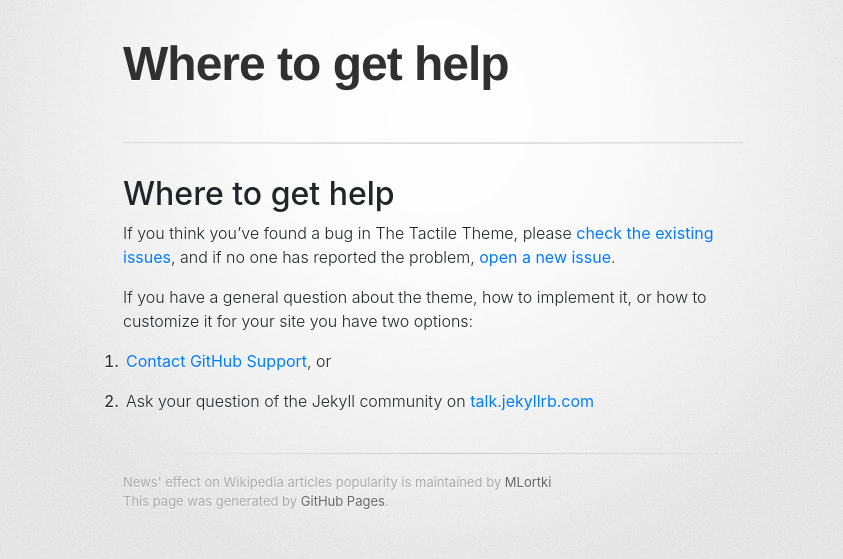
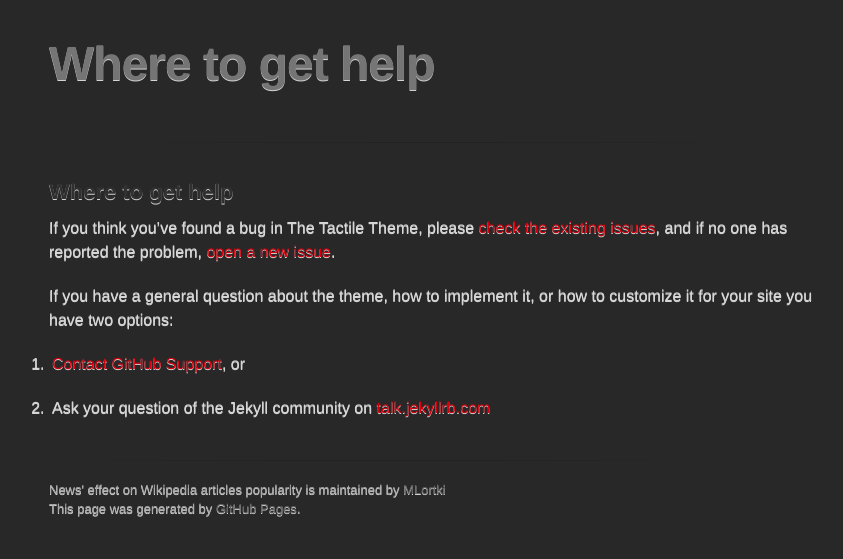
Before and after one commit to MLortki/wikipedia_news_datastory_dv18, a Jekyll site: the page built from docs/SUPPORT.md, in a window 1280 px wide. Shown: the top 559 px of the page, without its empty margins (207-1050 px from the left). Built offline with Jekyll 4.4.1, drawn with Linux system fonts in a browser that asks for light colours; nearby versions of some CDN libraries; some web fonts are replaced; our own code applies the rules of GitHub Pages for plain Markdown files; library files that are not in the unit come from our copies; a script that is not in the unit is left out; the repository's description, which GitHub fills in, is left out.

Commit message:
Style change to dark background and wider inner section

```diff
--- a/_includes/news_viz.html
+++ b/_includes/news_viz.html
@@ -2,7 +2,7 @@
   <div class="row">
     <div id="news_graph" class="col-sm-8">News graph</div>
     <div id="news_data" class="col-sm-4">
-      <div id="stats" class="row">
+      <div id="stats">
         <font color="white">Stats</font>
       </div>
       <div id="news">
@@ -10,7 +10,7 @@
       </div>
     </div>
   </div>
-  <div id="map_container">News map</div>
+  <div id="map_container"></div>
   <div id="news_time_slider">News slider</div>
 </div>
 
--- a/_includes/popularity_viz.html
+++ b/_includes/popularity_viz.html
@@ -2,7 +2,7 @@
   <div class="row">
     <div id="popularity_graph" class="col-sm-8"></div>
     <div id="bar_charts" class="col-sm-4">
-      <div id="article_chart" class="row">
+      <div id="article_chart">
         <font color="white">Article</font>
       </div>
       <div id="categories_chart">
--- a/_layouts/default.html
+++ b/_layouts/default.html
@@ -4,9 +4,9 @@
     <meta charset='utf-8'>
     <meta http-equiv="X-UA-Compatible" content="IE=edge">
     <link rel="shortcut icon" href="">
+    <link rel="stylesheet" href="https://stackpath.bootstrapcdn.com/bootstrap/4.1.3/css/bootstrap.min.css" integrity="sha384-MCw98/SFnGE8fJT3GXwEOngsV7Zt27NXFoaoApmYm81iuXoPkFOJwJ8ERdknLPMO" crossorigin="anonymous">
     <link rel="stylesheet" href="{{ '/assets/css/style.css?v=' | append: site.github.build_revision | relative_url }}">
     <link rel="stylesheet" type="text/css" href="{{ '/assets/css/print.css' | relative_url }}" media="print">
-    <link rel="stylesheet" href="https://stackpath.bootstrapcdn.com/bootstrap/4.1.3/css/bootstrap.min.css" integrity="sha384-MCw98/SFnGE8fJT3GXwEOngsV7Zt27NXFoaoApmYm81iuXoPkFOJwJ8ERdknLPMO" crossorigin="anonymous">
 {% seo %}
   </head>
 
--- a/assets/css/style.scss
+++ b/assets/css/style.scss
@@ -3,8 +3,36 @@
 
 @import "jekyll-theme-tactile";
 
+:root {
+	--back_color: rgb(40, 40, 40);
+	--title_color: rgb(117, 117, 117);
+	--header_color: rgb(200, 200, 200);
+	--text_color: rgb(214, 214, 214);
+}
+
+body {
+	color: var(--text_color);
+	background: var(--back_color);
+}
+
+header h1 {
+	color: var(--title_color);
+}
+
+h1 {
+	color: var(--header_color);
+}
+
+.inner {
+	width: 60%;
+}
+
 .row {
     height: 90%;
+}
+
+#container {
+	background: var(--back_color);
 }
 
 #popularity_viz {
@@ -23,20 +51,10 @@
 
 #popularity_time_slider {
     max-width: 90%;
-    height: 5%;
+    height: 10%;
     margin: auto;
 }
 
-
-
-
 #map_container{
-
-  margin-left: 20%;
+  /*margin-left: 20%;*/
 }
-
-
-// svg {
-//      border: 2px solid black;
-//      background-color: #a4bac7;
-//    }
--- a/assets/scripts/popularity_graph.js
+++ b/assets/scripts/popularity_graph.js
@@ -285,7 +285,7 @@
       edgeColor: 'default',
       defaultEdgeColor: EDGE_COLOR,
       defaultNodeColor: NODE_COLOR,
-			sideMargin: 1000
+			sideMargin: 800
     });
 
 		/* Draw the most popular nodes */
```
Also changed, not shown: 5 other files.
